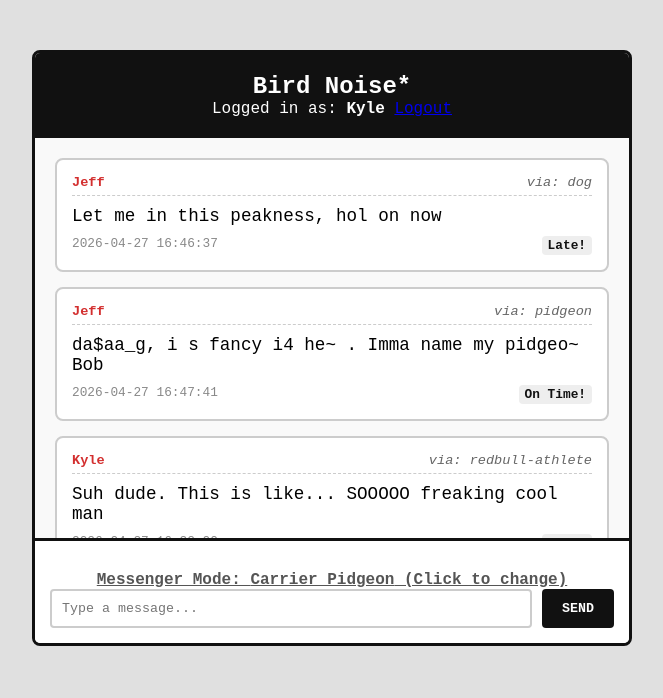
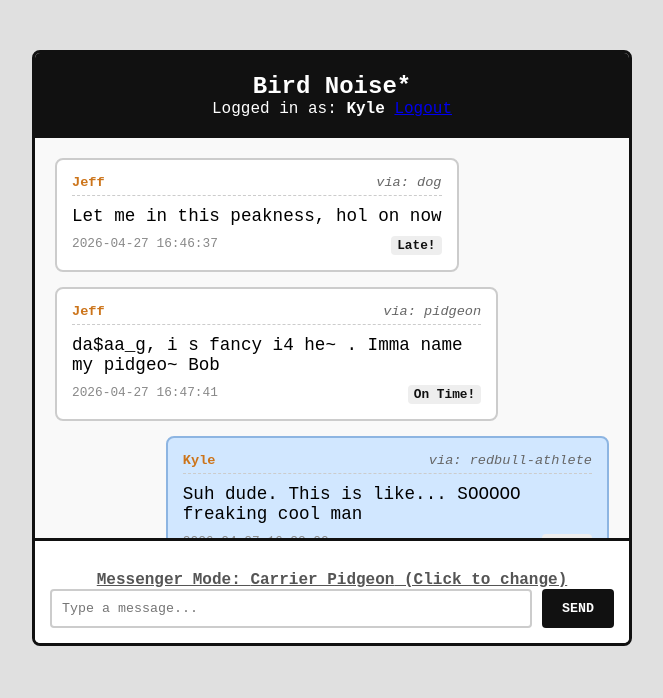
Before and after one commit to Bokamoso-Kutoane/ChatApp, a PHP site: page / in a window 1280 px wide. Shown: the top 698 px of the page, without its empty margins (308-971 px from the left). Run offline with PHP 8.4, Linux system fonts and the light colour scheme; a user stored in the database is signed in; data comes from the database, SQL or seed files in the repository.

Commit message:
Update style.css

```diff
--- a/demo4/style.css
+++ b/demo4/style.css
@@ -14,7 +14,7 @@ body {
     justify-content: center;
 }
 
-/* 3. APP CONTAINER(main text box) */
+/* 3. APP CONTAINER (main text box) */
 .chat-app {
     width: 100%;
     max-width: 600px;
@@ -38,6 +38,8 @@ body {
     background: #f9f9f9;
     padding: 20px;
     overflow-y: auto;
+    display: flex;
+    flex-direction: column; /* Stacks messages vertically */
 }
 
 /* 6. MESSAGE BUBBLES */
@@ -47,6 +49,8 @@ body {
     padding: 15px;
     border-radius: 8px;
     margin-bottom: 15px;
+    width: fit-content; /* Shrink to fit text */
+    max-width: 80%;      /* Don't let it touch the other side */
 }
 
 .message-top {
@@ -61,7 +65,7 @@ body {
 
 .username {
     font-weight: bold;
-    color: #d32f2f;
+    color: #CC741A;
 }
 
 .msg-index {
@@ -94,7 +98,7 @@ body {
     padding: 15px;
     background: white;
     border-top: 3px solid #111;
-    overflow: visible;
+    overflow: visible; /* Required for the bird popup to show */
 }
 
 .input-group {
@@ -137,8 +141,7 @@ button[name="refresh-btn"]:hover {
     background: #3498db;
 }
 
-
-/* 8. POPUP THING OF DOOM AND DISPAIR*/
+/* 8. POPUP THING OF DOOM AND DESPAIR */
 
 /* clickable text for the popup */
 .bird-selector {
@@ -163,7 +166,7 @@ button[name="refresh-btn"]:hover {
     border-radius: 6px;
     padding: 10px;
     position: absolute;
-    z-index: 1;
+    z-index: 10;
     bottom: 150%;
     left: 50%;
     margin-left: -125px;
@@ -192,7 +195,44 @@ button[name="refresh-btn"]:hover {
     animation: fadeIn 0.3s;
 }
 
-/* fade in thing i might not understand */
+/* 9. AUTH HELPER LINKS (Login/Register) */
+.auth-footer {
+    margin-top: 15px;
+    text-align: center;
+    font-size: 0.85rem;
+    border-top: 1px dashed #ccc;
+    padding-top: 10px;
+}
+
+.auth-link {
+    color: #111;
+    text-decoration: none;
+    font-weight: bold;
+    border-bottom: 2px solid #CC741A;
+}
+
+/* 10. MESSAGE ALIGNMENT (Sent vs Received) */
+.message-row {
+    display: flex;
+    width: 100%;
+}
+
+/* Push YOUR messages to the right */
+.message-row.sent {
+    justify-content: flex-end;
+}
+
+.sent .message-bubble {
+    background-color: #d1e7ff;
+    border-color: #8db5e2;
+}
+
+/* Push OTHER messages to the left */
+.message-row.received {
+    justify-content: flex-start;
+}
+
+/* fade in thing */
 @keyframes fadeIn {
     from {opacity: 0;}
     to {opacity: 1;}
```
